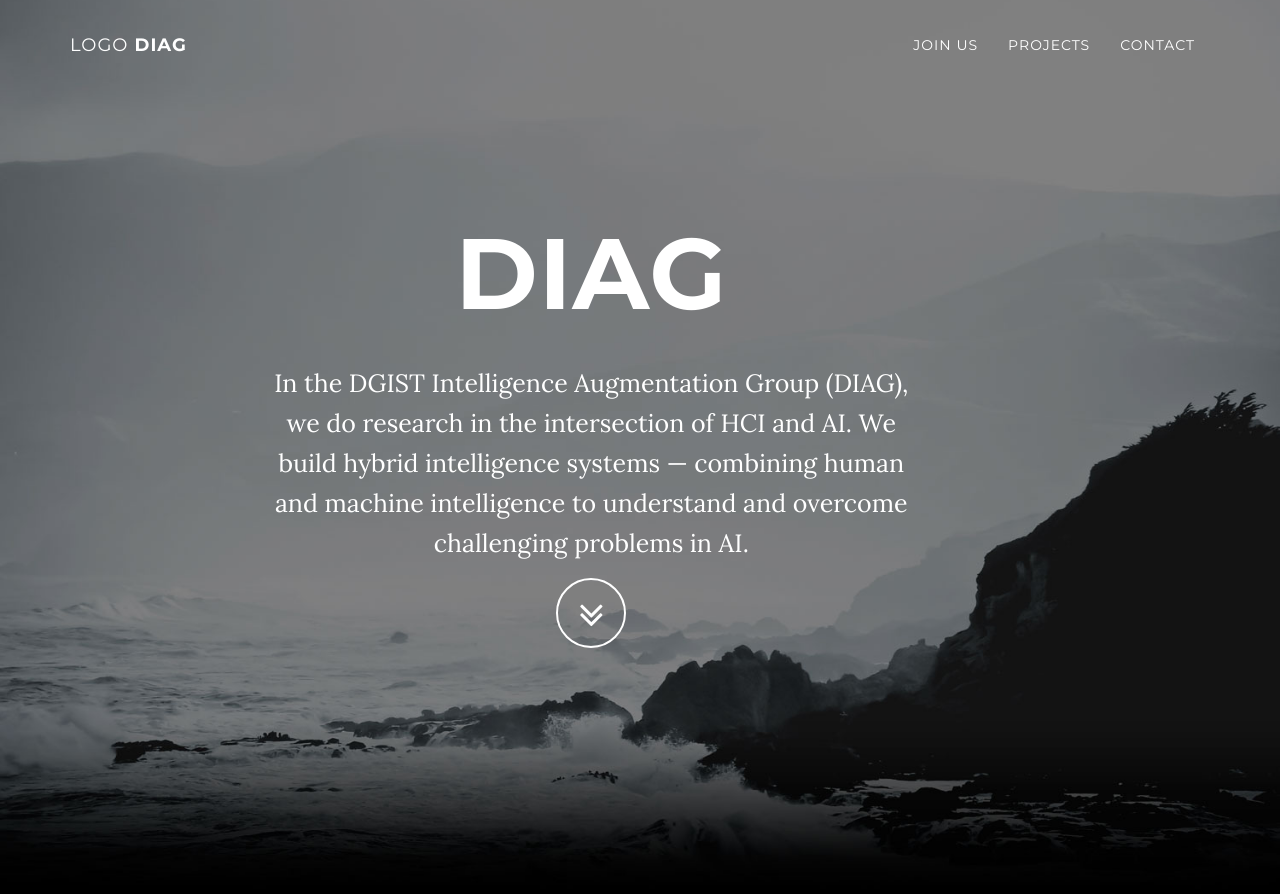
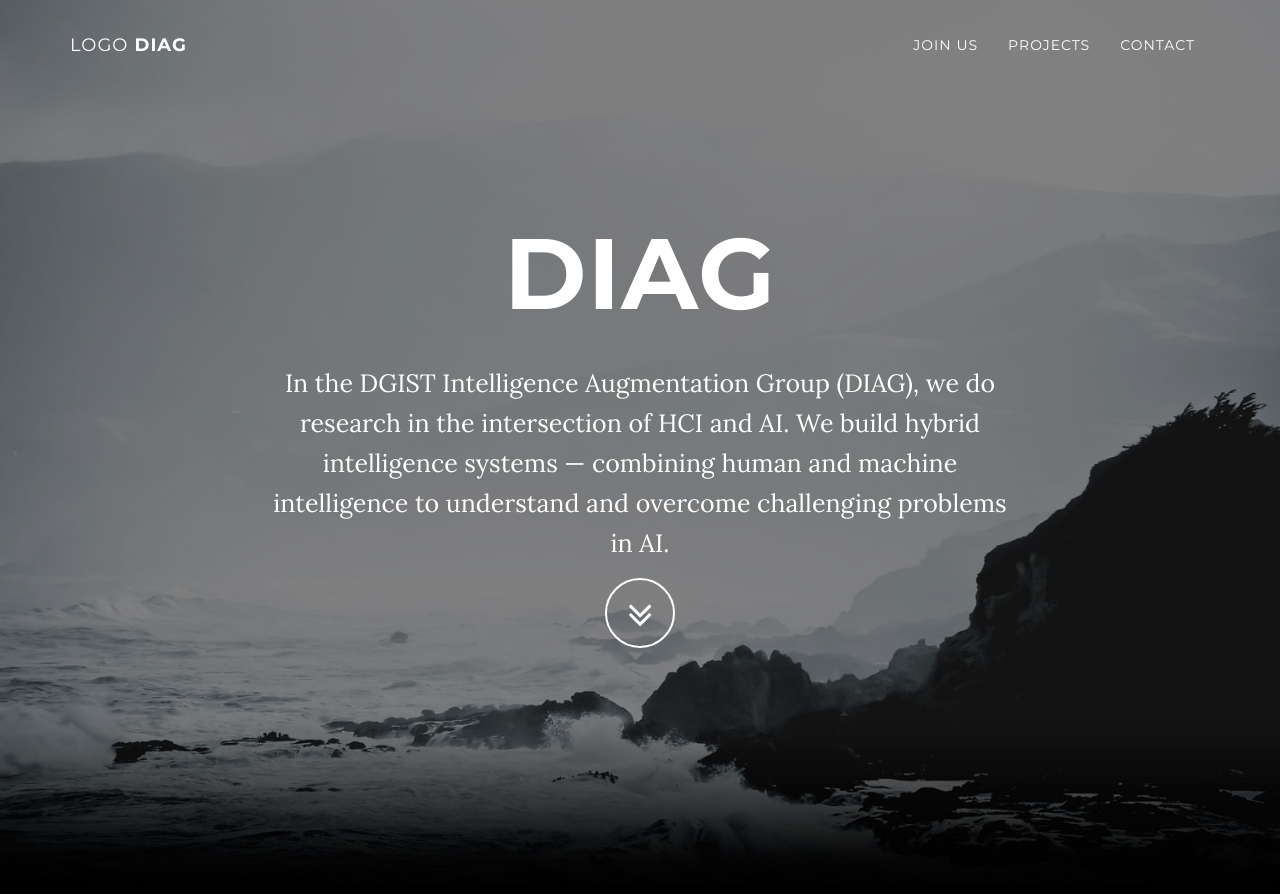
Before and after one commit to raflereak/diag-dgist.github.io, a Jekyll site: the page built from index.html, in a window 1280 px wide and 900 px high. Shown: the top 894 px of the window. Built offline with Jekyll 4.4.1, drawn with Linux system fonts in a browser that asks for light colours.

Commit message:
changed intro margin

```diff
--- a/_includes/header.html
+++ b/_includes/header.html
@@ -3,7 +3,7 @@
         <div class="intro-body">
             <div class="container">
                 <div class="row">
-                    <div class="col-md-7 col-md-offset-2">
+                    <div class="col-md-8 col-md-offset-2">
                         <h1 class="brand-heading">{{ site.title }}</h1>
                         <p class="intro-text">{{ site.description }}<br>
                         <a href="#joinus" class="btn btn-circle page-scroll">
```
